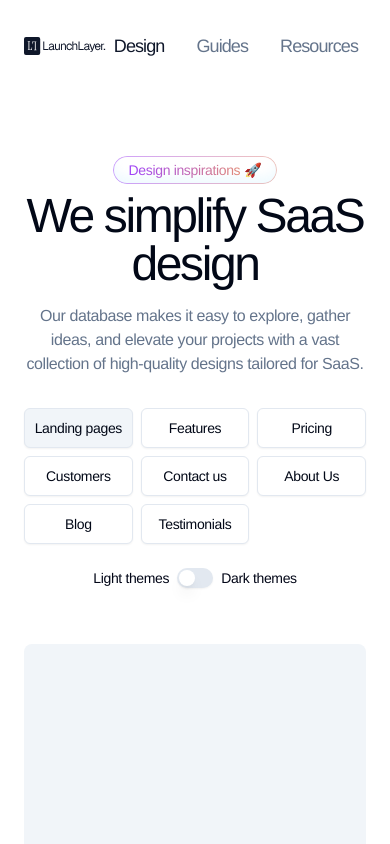
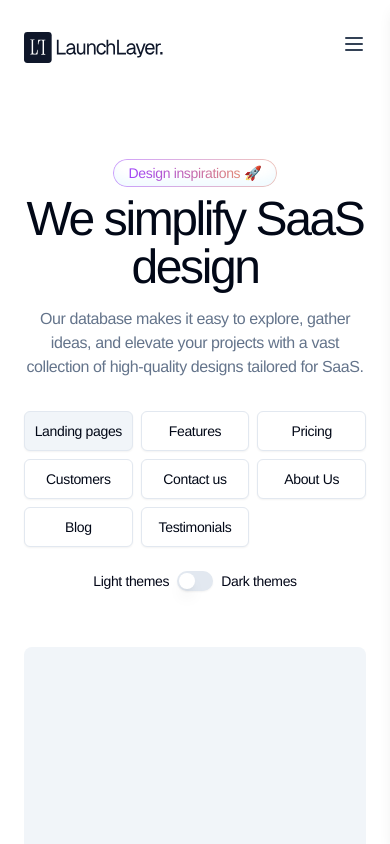
Before and after one commit to PiyushG-dev/launchlayer, a Next.js app: page / in a window 390 px wide. Shown: the top 844 px of the page. Built offline with nearby package versions, Linux system fonts and the light colour scheme.

Commit message:
mobile menu added

```diff
--- a/components/Navbar.jsx
+++ b/components/Navbar.jsx
@@ -1,13 +1,18 @@
 "use client";
-import React from "react";
+import React, { useState } from "react";
 import Image from "next/image";
 import { logo } from "@/utils";
 import { navlinks } from "@/constants";
 import Link from "next/link";
 import { usePathname } from "next/navigation";
+import { Menu, X } from "lucide-react";
 
 const Navbar = () => {
   const pathname = usePathname();
+  const [isOpen, setIsOpen] = useState(false);
+
+  const toggleMenu = () => setIsOpen(!isOpen);
+
   return (
     <div className="w-full">
       <div className="max-w-screen-xl mx-auto py-8 px-6 flex justify-between items-center">
@@ -16,20 +21,54 @@ const Navbar = () => {
             <Image src={logo} alt="logo" width={140} height={140} />
           </Link>
         </div>
-        <div className="flex items-center gap-4">
-          {navlinks.map((link) => {
-            return (
+
+        {/* Desktop Links */}
+        <div className="hidden md:flex items-center gap-4">
+          {navlinks.map((link) => (
+            <Link key={link.id} href={link.href}>
+              <span
+                className={`cursor-pointer text-lg tracking-tighter transition-all duration-300 px-2 py-1 rounded-sm hover:bg-slate-100 ${
+                  pathname === link.href ? "text-slate-900" : "text-slate-500"
+                }`}
+              >
+                {link.name}
+              </span>
+            </Link>
+          ))}
+        </div>
+
+        {/* Mobile Menu Button */}
+        <div className="md:hidden">
+          <button onClick={toggleMenu} className="text-2xl text-slate-700">
+            {isOpen ? <X /> : <Menu />}
+          </button>
+        </div>
+      </div>
+
+      {/* Mobile Menu */}
+      <div
+        className={`fixed z-10 top-0 right-0 h-full w-3/4 bg-white shadow-lg transform transition-transform duration-300 ${
+          isOpen ? "translate-x-0" : "translate-x-full"
+        } md:hidden`}
+      >
+        <div className="p-6">
+          <button onClick={toggleMenu} className="text-2xl mb-8 text-slate-700">
+            <X />
+          </button>
+          <nav className="flex flex-col gap-4">
+            {navlinks.map((link) => (
               <Link key={link.id} href={link.href}>
                 <span
-                  className={`cursor-pointer text-lg tracking-tighter transition-all duration-300 px-2 py-1 rounded-sm hover:bg-slate-100 ${
+                  onClick={toggleMenu} // Close menu on click
+                  className={`cursor-pointer text-lg tracking-tighter transition-all duration-300 px-2 py-1 rounded-sm ${
                     pathname === link.href ? "text-slate-900" : "text-slate-500"
                   }`}
                 >
                   {link.name}
                 </span>
               </Link>
-            );
-          })}
+            ))}
+          </nav>
         </div>
       </div>
     </div>
```
